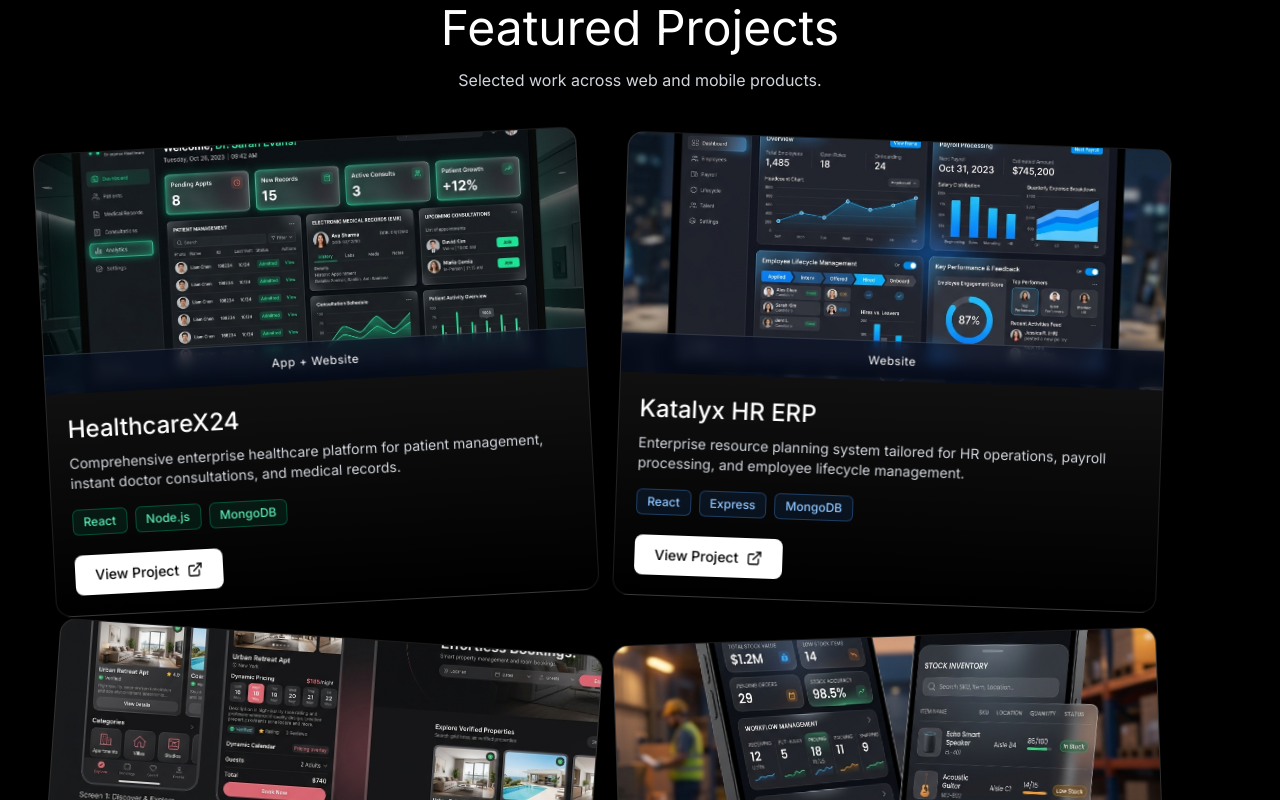
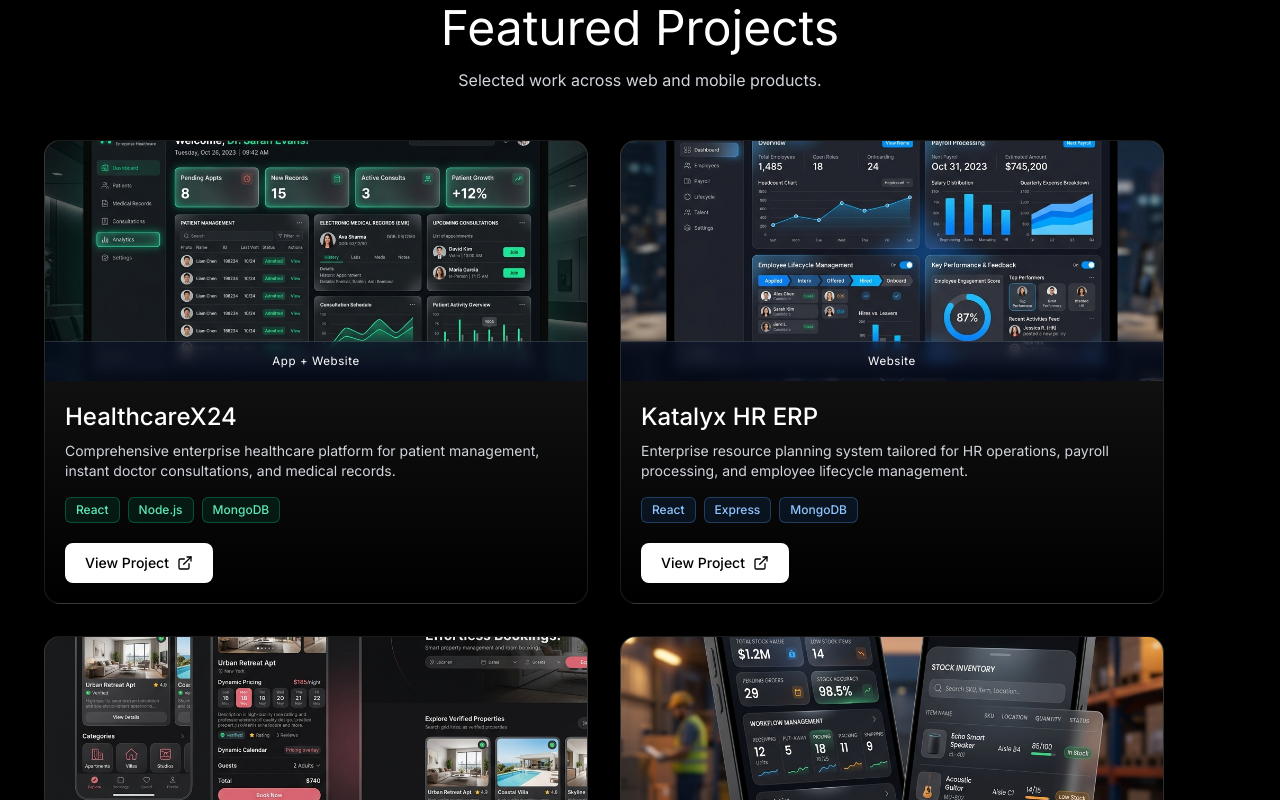
Before and after one commit to student-yashguptya/React_Portfolio, a React (Vite) app in the folder Portfolio/: page / in a window 1280 px wide. Shown: the part 4920-5720 px from the top of the page. Built offline with nearby package versions, Linux system fonts and the light colour scheme.

Commit message:
improved

```diff
--- a/Portfolio/package.json
+++ b/Portfolio/package.json
@@ -15,6 +15,7 @@
     "@tailwindcss/vite": "^4.1.10",
     "class-variance-authority": "^0.7.1",
     "clsx": "^2.1.1",
+    "framer-motion": "^12.38.0",
     "lucide-react": "^0.515.0",
     "react": "^19.1.0",
     "react-dom": "^19.1.0",
--- a/Portfolio/src/Components/AboutSection.jsx
+++ b/Portfolio/src/Components/AboutSection.jsx
@@ -1,4 +1,22 @@
 import { Briefcase, Code, User } from "lucide-react";
+import { motion } from "framer-motion";
+
+const containerVariants = {
+  hidden: { opacity: 0 },
+  visible: {
+    opacity: 1,
+    transition: { staggerChildren: 0.15 },
+  },
+};
+
+const itemVariants = {
+  hidden: { opacity: 0, y: 30 },
+  visible: {
+    opacity: 1,
+    y: 0,
+    transition: { duration: 0.6, ease: "easeOut" },
+  },
+};
 
 const highlights = [
   {
@@ -25,13 +43,19 @@ export const AboutSection = () => {
   return (
     <section id="about" className="bg-black py-16 sm:py-20 md:py-24 text-white">
       <div className="px-4 sm:px-6 md:px-12 lg:px-16">
-        <div className="mx-auto max-w-6xl">
-          <h2 className="mb-8 sm:mb-10 md:mb-12 text-center text-2xl sm:text-3xl font-normal md:text-5xl">
+        <motion.div
+          variants={containerVariants}
+          initial="hidden"
+          whileInView="visible"
+          viewport={{ once: true, amount: 0.2 }}
+          className="mx-auto max-w-6xl"
+        >
+          <motion.h2 variants={itemVariants} className="mb-8 sm:mb-10 md:mb-12 text-center text-2xl sm:text-3xl font-normal md:text-5xl">
             About Me
-          </h2>
+          </motion.h2>
 
           <div className="grid grid-cols-1 items-start gap-6 sm:gap-8 md:gap-10 lg:grid-cols-2">
-            <div className="liquid-glass rounded-2xl border border-white/20 p-4 sm:p-6 md:p-8">
+            <motion.div variants={itemVariants} className="liquid-glass rounded-2xl border border-white/20 p-4 sm:p-6 md:p-8">
               <h3 className="mb-4 text-xl sm:text-2xl font-medium">
                 I&apos;m a developer crafting web and mobile products with
                 intention.
@@ -62,13 +86,14 @@ export const AboutSection = () => {
                   Download Resume
                 </a>
               </div>
-            </div>
+            </motion.div>
 
             <div className="grid gap-4">
               {highlights.map((item) => {
                 const Icon = item.icon;
                 return (
-                  <div
+                  <motion.div
+                    variants={itemVariants}
                     key={item.title}
                     className="liquid-glass rounded-xl border border-white/20 p-4 sm:p-5 transition-all duration-300 hover:border-white/30 hover:bg-white/5"
                   >
@@ -85,12 +110,12 @@ export const AboutSection = () => {
                         </p>
                       </div>
                     </div>
-                  </div>
+                  </motion.div>
                 );
               })}
             </div>
           </div>
-        </div>
+        </motion.div>
       </div>
     </section>
   );
--- a/Portfolio/src/Components/AchievementsSection.jsx
+++ b/Portfolio/src/Components/AchievementsSection.jsx
@@ -1,4 +1,22 @@
 import { Award } from "lucide-react";
+import { motion } from "framer-motion";
+
+const containerVariants = {
+  hidden: { opacity: 0 },
+  visible: {
+    opacity: 1,
+    transition: { staggerChildren: 0.15 },
+  },
+};
+
+const itemVariants = {
+  hidden: { opacity: 0, y: 30 },
+  visible: {
+    opacity: 1,
+    y: 0,
+    transition: { duration: 0.6, ease: "easeOut" },
+  },
+};
 
 const achievements = [
   {
@@ -19,18 +37,25 @@ export const AchievementsSection = () => {
   return (
     <section id="achievements" className="bg-black py-16 sm:py-20 md:py-24 text-white">
       <div className="px-4 sm:px-6 md:px-12 lg:px-16">
-        <div className="mx-auto max-w-6xl">
-          <h2 className="mb-3 sm:mb-4 text-center text-2xl sm:text-3xl font-normal md:text-5xl">
+        <motion.div
+          variants={containerVariants}
+          initial="hidden"
+          whileInView="visible"
+          viewport={{ once: true, amount: 0.2 }}
+          className="mx-auto max-w-6xl"
+        >
+          <motion.h2 variants={itemVariants} className="mb-3 sm:mb-4 text-center text-2xl sm:text-3xl font-normal md:text-5xl">
             Achievements
-          </h2>
+          </motion.h2>
 
-          <p className="mx-auto mb-8 sm:mb-10 md:mb-12 max-w-2xl text-center text-sm sm:text-base text-gray-300">
+          <motion.p variants={itemVariants} className="mx-auto mb-8 sm:mb-10 md:mb-12 max-w-2xl text-center text-sm sm:text-base text-gray-300">
             Hackathon milestones highlighting performance and innovation.
-          </p>
+          </motion.p>
 
           <div className="grid grid-cols-1 gap-4 sm:gap-5 md:grid-cols-3">
             {achievements.map((achievement) => (
-              <article
+              <motion.article
+                variants={itemVariants}
                 key={achievement.title}
                 className="liquid-glass rounded-2xl border border-white/20 p-4 sm:p-5 md:p-6 transition-all duration-300 hover:border-white/30 hover:bg-white/5"
               >
@@ -42,10 +67,10 @@ export const AchievementsSection = () => {
                   {achievement.title}
                 </h3>
                 <p className="text-sm text-gray-300">{achievement.result}</p>
-              </article>
+              </motion.article>
             ))}
           </div>
-        </div>
+        </motion.div>
       </div>
     </section>
   );
--- a/Portfolio/src/Components/CertificationsSection.jsx
+++ b/Portfolio/src/Components/CertificationsSection.jsx
@@ -1,4 +1,22 @@
 import { BadgeCheck } from "lucide-react";
+import { motion } from "framer-motion";
+
+const containerVariants = {
+  hidden: { opacity: 0 },
+  visible: {
+    opacity: 1,
+    transition: { staggerChildren: 0.15 },
+  },
+};
+
+const itemVariants = {
+  hidden: { opacity: 0, y: 30 },
+  visible: {
+    opacity: 1,
+    y: 0,
+    transition: { duration: 0.6, ease: "easeOut" },
+  },
+};
 
 const certifications = [
   {
@@ -28,18 +46,25 @@ export const CertificationsSection = () => {
   return (
     <section id="certifications" className="bg-black py-16 sm:py-20 md:py-24 text-white">
       <div className="px-4 sm:px-6 md:px-12 lg:px-16">
-        <div className="mx-auto max-w-6xl">
-          <h2 className="mb-3 sm:mb-4 text-center text-2xl sm:text-3xl font-normal md:text-5xl">
+        <motion.div
+          variants={containerVariants}
+          initial="hidden"
+          whileInView="visible"
+          viewport={{ once: true, amount: 0.2 }}
+          className="mx-auto max-w-6xl"
+        >
+          <motion.h2 variants={itemVariants} className="mb-3 sm:mb-4 text-center text-2xl sm:text-3xl font-normal md:text-5xl">
             Certifications
-          </h2>
+          </motion.h2>
 
-          <p className="mx-auto mb-8 sm:mb-10 md:mb-12 max-w-2xl text-center text-sm sm:text-base text-gray-300">
+          <motion.p variants={itemVariants} className="mx-auto mb-8 sm:mb-10 md:mb-12 max-w-2xl text-center text-sm sm:text-base text-gray-300">
             Professional development and training programs completed.
-          </p>
+          </motion.p>
 
           <div className="grid grid-cols-1 gap-4 sm:gap-5 md:grid-cols-2 lg:grid-cols-2">
             {certifications.map((cert, index) => (
-              <article
+              <motion.article
+                variants={itemVariants}
                 key={`${cert.title}-${index}`}
                 className="liquid-glass rounded-xl border border-white/20 p-4 sm:p-5 transition-all duration-300 hover:border-white/30 hover:bg-white/5"
               >
@@ -58,10 +83,10 @@ export const CertificationsSection = () => {
                   {cert.title}
                 </h3>
                 <p className="text-xs sm:text-sm text-gray-400">{cert.issuer}</p>
-              </article>
+              </motion.article>
             ))}
           </div>
-        </div>
+        </motion.div>
       </div>
     </section>
   );
--- a/Portfolio/src/Components/ContactSection.jsx
+++ b/Portfolio/src/Components/ContactSection.jsx
@@ -1,5 +1,23 @@
 import { useState, useRef } from "react";
 import emailjs from "@emailjs/browser";
+import { motion } from "framer-motion";
+
+const containerVariants = {
+  hidden: { opacity: 0 },
+  visible: {
+    opacity: 1,
+    transition: { staggerChildren: 0.15 },
+  },
+};
+
+const itemVariants = {
+  hidden: { opacity: 0, y: 30 },
+  visible: {
+    opacity: 1,
+    y: 0,
+    transition: { duration: 0.6, ease: "easeOut" },
+  },
+};
 import {
   Instagram,
   Linkedin,
@@ -68,17 +86,23 @@ export const ContactSection = () => {
   return (
     <section id="contact" className="bg-black py-16 sm:py-20 md:py-24 text-white">
       <div className="px-4 sm:px-6 md:px-12 lg:px-16">
-        <div className="mx-auto max-w-6xl">
-          <h2 className="mb-3 sm:mb-4 text-center text-2xl sm:text-3xl font-normal md:text-5xl">
+        <motion.div
+          variants={containerVariants}
+          initial="hidden"
+          whileInView="visible"
+          viewport={{ once: true, amount: 0.1 }}
+          className="mx-auto max-w-6xl"
+        >
+          <motion.h2 variants={itemVariants} className="mb-3 sm:mb-4 text-center text-2xl sm:text-3xl font-normal md:text-5xl">
             Get In Touch
-          </h2>
+          </motion.h2>
 
-          <p className="mx-auto mb-8 sm:mb-10 md:mb-12 max-w-2xl text-center text-sm sm:text-base text-gray-300">
+          <motion.p variants={itemVariants} className="mx-auto mb-8 sm:mb-10 md:mb-12 max-w-2xl text-center text-sm sm:text-base text-gray-300">
             Have a project in mind or want to collaborate? Let&apos;s connect.
-          </p>
+          </motion.p>
 
           <div className="grid grid-cols-1 gap-6 sm:gap-8 lg:grid-cols-2">
-            <div className="liquid-glass rounded-2xl border border-white/20 p-4 sm:p-6 md:p-8">
+            <motion.div variants={itemVariants} className="liquid-glass rounded-2xl border border-white/20 p-4 sm:p-6 md:p-8">
               <h3 className="mb-4 sm:mb-6 text-xl sm:text-2xl font-medium">
                 Contact Information
               </h3>
@@ -150,9 +174,9 @@ export const ContactSection = () => {
                   </a>
                 </div>
               </div>
-            </div>
+            </motion.div>
 
-            <div className="liquid-glass rounded-2xl border border-white/20 p-4 sm:p-6 md:p-8">
+            <motion.div variants={itemVariants} className="liquid-glass rounded-2xl border border-white/20 p-4 sm:p-6 md:p-8">
               <h3 className="mb-4 sm:mb-6 text-xl sm:text-2xl font-medium">
                 Send a Message
               </h3>
@@ -234,9 +258,9 @@ export const ContactSection = () => {
                   )}
                 </button>
               </form>
-            </div>
+            </motion.div>
           </div>
-        </div>
+        </motion.div>
       </div>
     </section>
   );
--- a/Portfolio/src/Components/EducationSection.jsx
+++ b/Portfolio/src/Components/EducationSection.jsx
@@ -1,4 +1,22 @@
 import { GraduationCap } from "lucide-react";
+import { motion } from "framer-motion";
+
+const containerVariants = {
+  hidden: { opacity: 0 },
+  visible: {
+    opacity: 1,
+    transition: { staggerChildren: 0.15 },
+  },
+};
+
+const itemVariants = {
+  hidden: { opacity: 0, y: 30 },
+  visible: {
+    opacity: 1,
+    y: 0,
+    transition: { duration: 0.6, ease: "easeOut" },
+  },
+};
 
 const educationItems = [
   {
@@ -17,18 +35,25 @@ export const EducationSection = () => {
   return (
     <section id="education" className="bg-black py-16 sm:py-20 md:py-24 text-white">
       <div className="px-4 sm:px-6 md:px-12 lg:px-16">
-        <div className="mx-auto max-w-6xl">
-          <h2 className="mb-3 sm:mb-4 text-center text-2xl sm:text-3xl font-normal md:text-5xl">
+        <motion.div
+          variants={containerVariants}
+          initial="hidden"
+          whileInView="visible"
+          viewport={{ once: true, amount: 0.2 }}
+          className="mx-auto max-w-6xl"
+        >
+          <motion.h2 variants={itemVariants} className="mb-3 sm:mb-4 text-center text-2xl sm:text-3xl font-normal md:text-5xl">
             Education
-          </h2>
+          </motion.h2>
 
-          <p className="mx-auto mb-8 sm:mb-10 md:mb-12 max-w-2xl text-center text-sm sm:text-base text-gray-300">
+          <motion.p variants={itemVariants} className="mx-auto mb-8 sm:mb-10 md:mb-12 max-w-2xl text-center text-sm sm:text-base text-gray-300">
             Academic foundation that shaped my technical journey.
-          </p>
+          </motion.p>
 
           <div className="space-y-4 sm:space-y-5">
             {educationItems.map((item) => (
-              <article
+              <motion.article
+                variants={itemVariants}
                 key={`${item.institute}-${item.date}`}
                 className="liquid-glass rounded-2xl border border-white/20 p-4 sm:p-5 md:p-7 transition-all duration-300 hover:border-white/30 hover:bg-white/5"
               >
@@ -48,11 +73,11 @@ export const EducationSection = () => {
                     {item.date}
                   </p>
                 </div>
-              </article>
+              </motion.article>
             ))}
           </div>
 
-          <div className="mt-8 sm:mt-10 md:mt-12 liquid-glass rounded-2xl border border-white/20 p-4 sm:p-5 md:p-7">
+          <motion.div variants={itemVariants} className="mt-8 sm:mt-10 md:mt-12 liquid-glass rounded-2xl border border-white/20 p-4 sm:p-5 md:p-7">
             <h3 className="mb-4 text-lg font-medium">Subjects of Interest</h3>
             <div className="flex flex-wrap gap-2 sm:gap-3">
               {[
@@ -69,8 +94,8 @@ export const EducationSection = () => {
                 </span>
               ))}
             </div>
-          </div>
-        </div>
+          </motion.div>
+        </motion.div>
       </div>
     </section>
   );
--- /dev/null
+++ b/Portfolio/src/Components/Footer.jsx
@@ -0,0 +1,28 @@
+import { Heart } from "lucide-react";
+import { motion } from "framer-motion";
+
+export const Footer = () => {
+  const currentYear = new Date().getFullYear();
+
+  return (
+    <motion.footer
+      initial={{ opacity: 0 }}
+      whileInView={{ opacity: 1 }}
+      viewport={{ once: true }}
+      transition={{ duration: 0.6 }}
+      className="border-t border-white/10 bg-black py-8 text-white text-center"
+    >
+      <div className="mx-auto max-w-6xl px-4 sm:px-6 md:px-12 lg:px-16 flex flex-col md:flex-row justify-between items-center gap-4">
+        <p className="text-sm text-gray-400">
+          &copy; {currentYear} Yash Gupta. All rights reserved.
+        </p>
+        {/* <p className="text-sm text-gray-400 flex items-center gap-1">
+          Built with <Heart className="h-4 w-4 text-red-500 fill-red-500" /> globally
+        </p> */}
+        {/* <div className="text-sm text-gray-400">
+          v1.0.0 Stable
+        </div> */}
+      </div>
+    </motion.footer>
+  );
+};
--- a/Portfolio/src/Components/ProfessionalSection.jsx
+++ b/Portfolio/src/Components/ProfessionalSection.jsx
@@ -1,4 +1,22 @@
 import { BriefcaseBusiness } from "lucide-react";
+import { motion } from "framer-motion";
+
+const containerVariants = {
+  hidden: { opacity: 0 },
+  visible: {
+    opacity: 1,
+    transition: { staggerChildren: 0.15 },
+  },
+};
+
+const itemVariants = {
+  hidden: { opacity: 0, y: 30 },
+  visible: {
+    opacity: 1,
+    y: 0,
+    transition: { duration: 0.6, ease: "easeOut" },
+  },
+};
 
 const professionalItems = [
   {
@@ -19,18 +37,25 @@ export const ProfessionalSection = () => {
   return (
     <section id="professional" className="bg-black py-16 sm:py-20 md:py-24 text-white">
       <div className="px-4 sm:px-6 md:px-12 lg:px-16">
-        <div className="mx-auto max-w-6xl">
-          <h2 className="mb-3 sm:mb-4 text-center text-2xl sm:text-3xl font-normal md:text-5xl">
+        <motion.div
+          variants={containerVariants}
+          initial="hidden"
+          whileInView="visible"
+          viewport={{ once: true, amount: 0.2 }}
+          className="mx-auto max-w-6xl"
+        >
+          <motion.h2 variants={itemVariants} className="mb-3 sm:mb-4 text-center text-2xl sm:text-3xl font-normal md:text-5xl">
             Professional Experience
-          </h2>
+          </motion.h2>
 
-          <p className="mx-auto mb-8 sm:mb-10 md:mb-12 max-w-2xl text-center text-sm sm:text-base text-gray-300">
+          <motion.p variants={itemVariants} className="mx-auto mb-8 sm:mb-10 md:mb-12 max-w-2xl text-center text-sm sm:text-base text-gray-300">
             Internship experiences where I delivered practical product work.
-          </p>
+          </motion.p>
 
           <div className="grid grid-cols-1 gap-5 sm:gap-6 lg:grid-cols-2">
             {professionalItems.map((item) => (
-              <article
+              <motion.article
+                variants={itemVariants}
                 key={`${item.role}-${item.company}`}
                 className="liquid-glass rounded-2xl border border-white/20 p-4 sm:p-5 md:p-7 transition-all duration-300 hover:border-white/30 hover:bg-white/5"
               >
@@ -49,10 +74,10 @@ export const ProfessionalSection = () => {
                 <p className="text-xs sm:text-sm text-gray-300">
                   {item.format} | {item.duration}
                 </p>
-              </article>
+              </motion.article>
             ))}
           </div>
-        </div>
+        </motion.div>
       </div>
     </section>
   );
--- a/Portfolio/src/Components/ProjectSection.jsx
+++ b/Portfolio/src/Components/ProjectSection.jsx
@@ -1,4 +1,22 @@
 import { ExternalLink } from "lucide-react";
+import { motion } from "framer-motion";
+
+const containerVariants = {
+  hidden: { opacity: 0 },
+  visible: {
+    opacity: 1,
+    transition: { staggerChildren: 0.15 },
+  },
+};
+
+const itemVariants = {
+  hidden: { opacity: 0, y: 30 },
+  visible: {
+    opacity: 1,
+    y: 0,
+    transition: { duration: 0.6, ease: "easeOut" },
+  },
+};
 
 const projects = [
   {
@@ -62,14 +80,20 @@ export const ProjectSection = () => {
   return (
     <section id="projects" className="bg-black py-16 sm:py-20 md:py-24 text-white">
       <div className="px-4 sm:px-6 md:px-12 lg:px-16">
-        <div className="mx-auto max-w-6xl">
-          <h2 className="mb-3 sm:mb-4 text-center text-2xl sm:text-3xl font-normal md:text-5xl">
+        <motion.div
+          variants={containerVariants}
+          initial="hidden"
+          whileInView="visible"
+          viewport={{ once: true, amount: 0.1 }}
+          className="mx-auto max-w-6xl"
+        >
+          <motion.h2 variants={itemVariants} className="mb-3 sm:mb-4 text-center text-2xl sm:text-3xl font-normal md:text-5xl">
             Featured Projects
-          </h2>
+          </motion.h2>
 
-          <p className="mx-auto mb-8 sm:mb-10 md:mb-12 max-w-2xl text-center text-sm sm:text-base text-gray-300">
+          <motion.p variants={itemVariants} className="mx-auto mb-8 sm:mb-10 md:mb-12 max-w-2xl text-center text-sm sm:text-base text-gray-300">
             Selected work across web and mobile products.
-          </p>
+          </motion.p>
 
           <div className="projects-grid grid grid-cols-1 gap-4 sm:gap-6 md:grid-cols-2 lg:gap-8">
             {projects.map((project) => {
@@ -77,7 +101,8 @@ export const ProjectSection = () => {
               const ctaLabel = project.liveUrl ? "View Project" : "Request Demo";
 
               return (
-                <article
+                <motion.article
+                  variants={itemVariants}
                   key={project.title}
                   style={{ "--card-rotate": `${project.rotation}deg` }}
                   className={`project-glass-card overflow-hidden rounded-2xl border ${project.accentClass}`}
@@ -125,11 +150,11 @@ export const ProjectSection = () => {
                       {ctaLabel} <ExternalLink size={16} />
                     </a>
                   </div>
-                </article>
+                </motion.article>
               );
             })}
           </div>
-        </div>
+        </motion.div>
       </div>
     </section>
   );
--- a/Portfolio/src/Components/SkillsSection.jsx
+++ b/Portfolio/src/Components/SkillsSection.jsx
@@ -16,6 +16,24 @@ import {
   Coffee,
   Box,
 } from "lucide-react";
+import { motion } from "framer-motion";
+
+const containerVariants = {
+  hidden: { opacity: 0 },
+  visible: {
+    opacity: 1,
+    transition: { staggerChildren: 0.15 },
+  },
+};
+
+const itemVariants = {
+  hidden: { opacity: 0, y: 30 },
+  visible: {
+    opacity: 1,
+    y: 0,
+    transition: { duration: 0.6, ease: "easeOut" },
+  },
+};
 
 const skills = [
   // Frontend
@@ -73,17 +91,23 @@ export const SkillsSection = () => {
   return (
     <section id="skills" className="bg-black py-16 sm:py-20 md:py-24 text-white">
       <div className="px-4 sm:px-6 md:px-12 lg:px-16">
-        <div className="mx-auto max-w-6xl">
-          <h2 className="mb-3 sm:mb-4 text-center text-2xl sm:text-3xl font-normal md:text-5xl">
+        <motion.div
+          variants={containerVariants}
+          initial="hidden"
+          whileInView="visible"
+          viewport={{ once: true, amount: 0.2 }}
+          className="mx-auto max-w-6xl"
+        >
+          <motion.h2 variants={itemVariants} className="mb-3 sm:mb-4 text-center text-2xl sm:text-3xl font-normal md:text-5xl">
             Technical Skills
-          </h2>
+          </motion.h2>
 
-          <p className="mx-auto mb-8 sm:mb-10 md:mb-12 max-w-2xl text-center text-sm sm:text-base text-gray-300">
+          <motion.p variants={itemVariants} className="mx-auto mb-8 sm:mb-10 md:mb-12 max-w-2xl text-center text-sm sm:text-base text-gray-300">
             Proficient across frontend, backend, databases, tools, and multiple
             programming languages.
-          </p>
+          </motion.p>
 
-          <div className="skills-rotator">
+          <motion.div variants={itemVariants} className="skills-rotator">
             <div className="wrapper">
               <div className="inner" style={{ "--quantity": skills.length }}>
                 {skills.map((skill, index) => {
@@ -108,8 +132,8 @@ export const SkillsSection = () => {
                 })}
               </div>
             </div>
-          </div>
-        </div>
+          </motion.div>
+        </motion.div>
       </div>
     </section>
   );
--- a/Portfolio/src/assets/Pages/Home.jsx
+++ b/Portfolio/src/assets/Pages/Home.jsx
@@ -7,10 +7,11 @@ import { SkillsSection } from "../../Components/SkillsSection";
 import { CertificationsSection } from "../../Components/CertificationsSection";
 import { ProjectSection } from "../../Components/ProjectSection";
 import { ContactSection } from "../../Components/ContactSection";
+import { Footer } from "../../Components/Footer";
 
 export const Home = () => {
   return (
-    <div className="bg-black text-white font-sans">
+    <div className="bg-black text-white font-sans overflow-x-hidden">
       <HeroSection />
       <AboutSection />
       <EducationSection />
@@ -20,6 +21,7 @@ export const Home = () => {
       <CertificationsSection />
       <ProjectSection />
       <ContactSection />
+      <Footer />
     </div>
   );
 };
```
Also changed, not shown: 1 other file (tests, documents, lock files or other folders).
